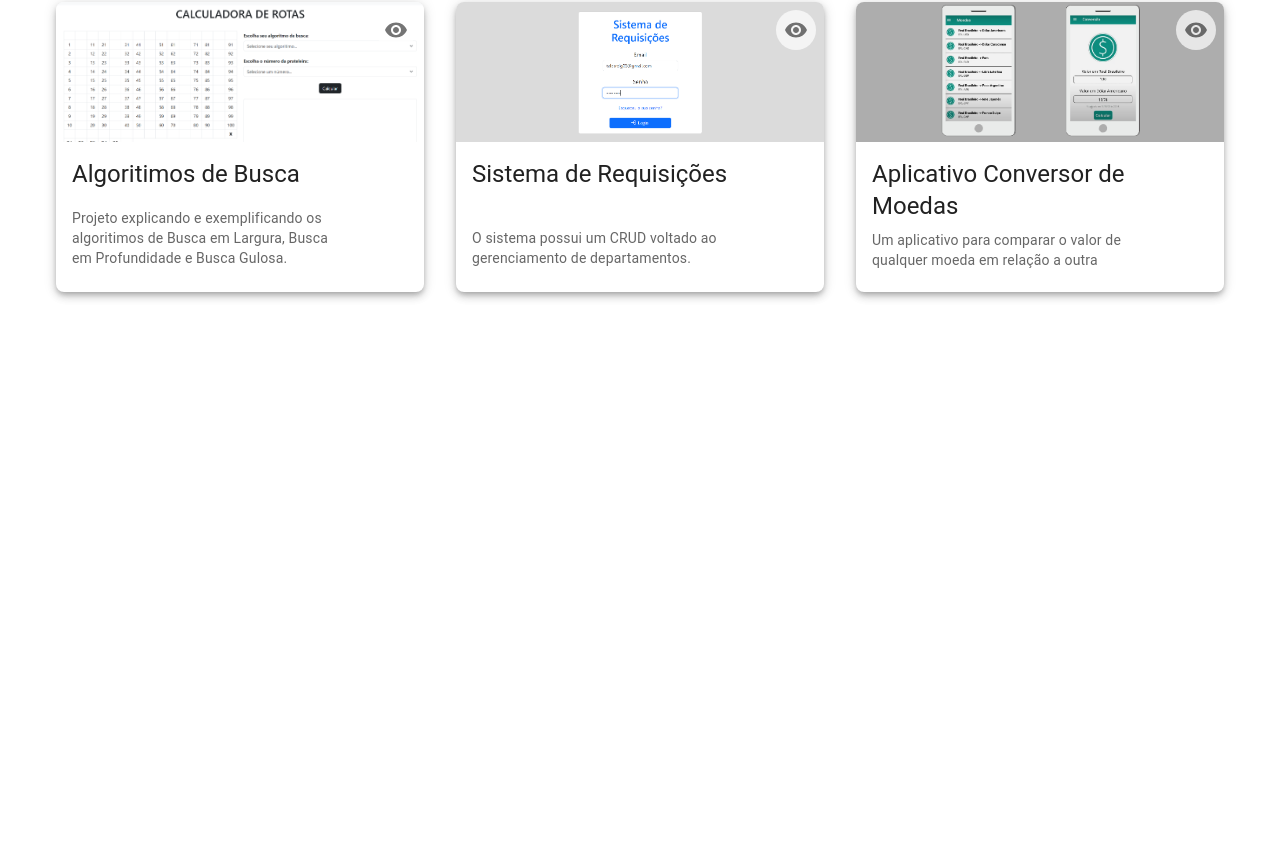
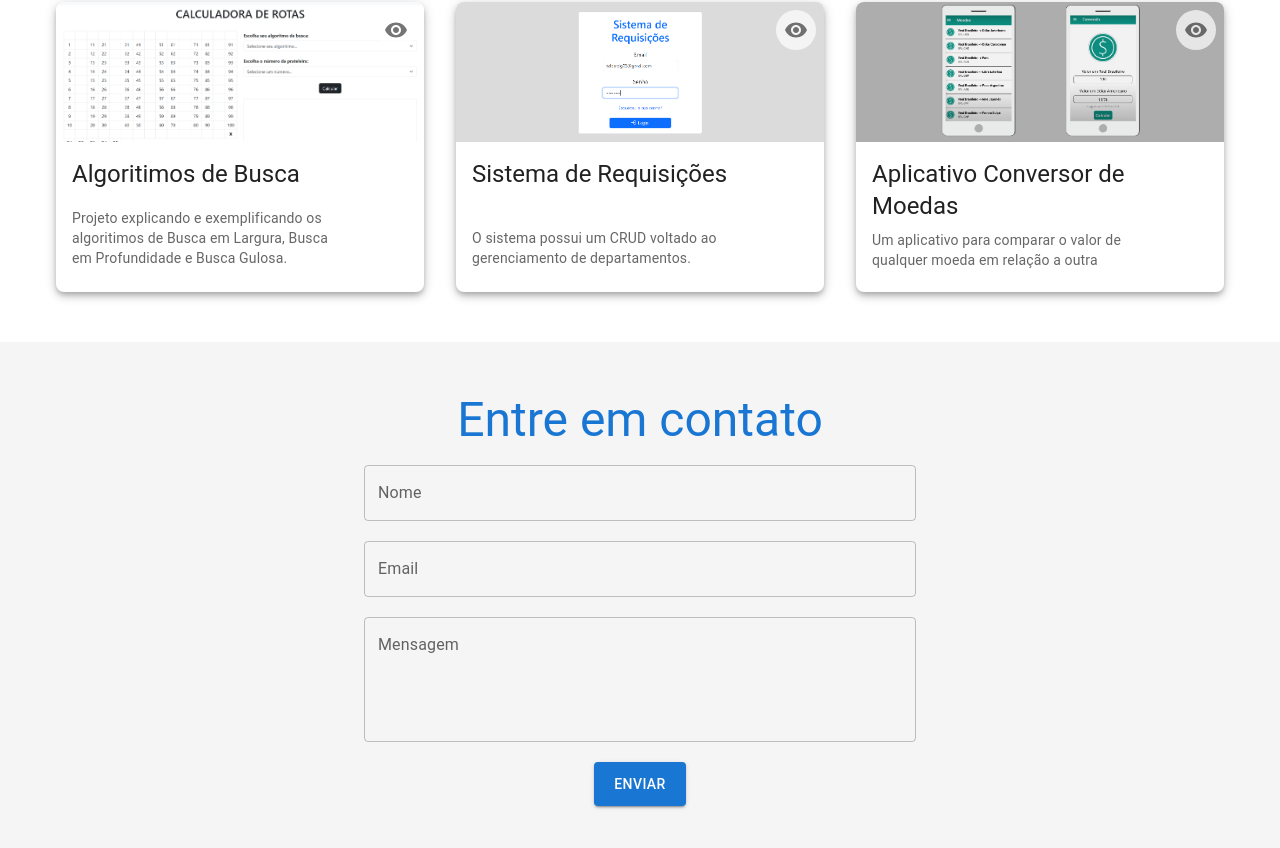
Before and after one commit to TalesReig/my-portfolio, a React (Vite) app: page /my-portfolio in a window 1280 px wide. Shown: the part 2171-3019 px from the top of the page. Before the commit the page ends 2513 px from the top, so only its background shows below. Built offline with nearby package versions, Linux system fonts and the light colour scheme.

Commit message:
implementado envio de e-mails

```diff
--- a/package.json
+++ b/package.json
@@ -13,6 +13,7 @@
     "deploy": "gh-pages -d dist"
   },
   "dependencies": {
+    "@emailjs/browser": "^4.4.1",
     "@emotion/react": "^11.13.0",
     "@emotion/styled": "^11.13.0",
     "@mui/icons-material": "^5.16.7",
--- a/src/pages/Home/Home.tsx
+++ b/src/pages/Home/Home.tsx
@@ -3,6 +3,7 @@ import About from "./sections/About/About"
 import Hero from "./sections/Hero/Hero"
 import Projects from "./sections/Projects/Projects"
 import Resume from "./sections/Resume/Resume"
+import Email from "./sections/Email/Email"
 
 function Home() {
 
@@ -13,6 +14,7 @@ function Home() {
       <Skills />
       <Resume />
       <Projects />
+      <Email />
     </>
   )
 }
--- /dev/null
+++ b/src/pages/Home/sections/Email/Email.tsx
@@ -0,0 +1,104 @@
+import { useState } from 'react';
+import { Container, Typography, TextField, Button, styled } from "@mui/material";
+import emailjs from "@emailjs/browser";
+
+const StyledContactForm = styled("div")({
+  backgroundColor: "#f5f5f5",
+  padding: "50px 0",
+  minHeight: "100vh",
+  display: "flex",
+  flexDirection: "column",
+  alignItems: "center",
+});
+
+const Form = styled("form")({
+  maxWidth: "600px",
+  width: "100%",
+  display: "flex",
+  flexDirection: "column",
+  gap: "20px",
+});
+
+const StyledButton = styled(Button)({
+  alignSelf: "center",
+  padding: "10px 20px",
+});
+
+const Email: React.FC = () => {
+  const [name, setName] = useState<string>('');
+  const [email, setEmail] = useState<string>('');
+  const [message, setMessage] = useState<string>('');
+
+  const handleSubmit = (e: React.FormEvent) => {
+    e.preventDefault();
+
+    const templateParams = {
+      from_name: name,
+      email: email,
+      message: message
+    }
+
+    const key = { publicKey: "R2ipv4W4W-_ABjEtJ" }
+
+    emailjs.send("service_aa6kqwk","template_7zn9el8", templateParams, key)
+      .then((response) => {
+        console.log("Email enviado: ", response.status, response.text);
+
+        alert("Email enviado com sucesso!");
+
+        setName('');
+        setEmail('');
+        setMessage('');
+      }, (err) => {
+        console.log("Erro: ", err);
+
+        alert("Erro ao enviar email. Tente novamente mais tarde.");
+      }
+
+    );
+
+  };
+
+  return (
+    <StyledContactForm>
+      <Container maxWidth="sm">
+        <Typography variant="h3" color="primary" gutterBottom textAlign="center">
+          Entre em contato
+        </Typography>
+
+        <Form onSubmit={handleSubmit}>
+          <TextField
+            label="Nome"
+            variant="outlined"
+            fullWidth
+            value={name}
+            onChange={(e) => setName(e.target.value)}
+          />
+          <TextField
+            label="Email"
+            variant="outlined"
+            fullWidth
+            type="email"
+            value={email}
+            onChange={(e) => setEmail(e.target.value)}
+          />
+          <TextField
+            label="Mensagem"
+            variant="outlined"
+            fullWidth
+            multiline
+            rows={4}
+            value={message}
+            onChange={(e) => setMessage(e.target.value)}
+          />
+
+          <StyledButton variant="contained" color="primary" type="submit">
+            Enviar
+          </StyledButton>
+        </Form>
+      </Container>
+    </StyledContactForm>
+  );
+};
+
+export default Email;
```
Also changed, not shown: 1 other file (tests, documents, lock files or other folders).
